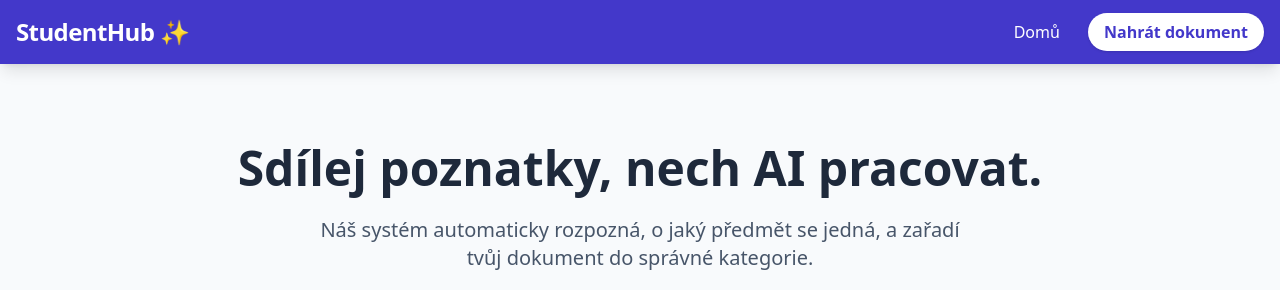
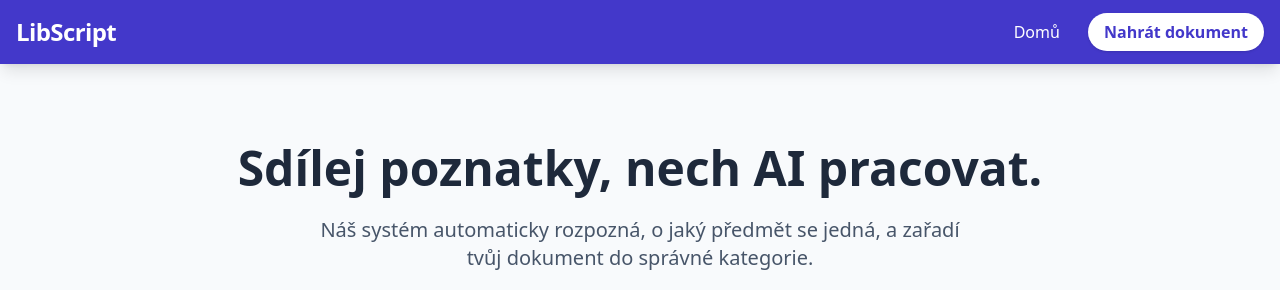
Before and after one commit to fildasanc-lab/test1, a plain HTML site: page index.html in a window 1280 px wide. Shown: the top 290 px of the page. Drawn offline with nearby package versions, Linux system fonts and the light colour scheme.

Commit message:
Update index.html

```diff
--- a/index.html
+++ b/index.html
@@ -3,13 +3,13 @@
 <head>
     <meta charset="UTF-8">
     <meta name="viewport" content="width=device-width, initial-scale=1.0">
-    <title>StudentHub | Domů</title>
+    <title>LibScript | Domů</title>
     <script src="https://cdn.tailwindcss.com"></script>
 </head>
 <body class="bg-slate-50">
     <nav class="bg-indigo-700 p-4 text-white shadow-lg">
         <div class="container mx-auto flex justify-between items-center">
-            <h1 class="text-2xl font-bold tracking-tight">StudentHub ✨</h1>
+            <h1 class="text-2xl font-bold tracking-tight">LibScript</h1>
             <div class="space-x-6">
                 <a href="index.html" class="hover:underline">Domů</a>
                 <a href="upload.html" class="font-semibold bg-white text-indigo-700 px-4 py-2 rounded-full shadow hover:bg-indigo-50 transition">Nahrát dokument</a>
@@ -23,4 +23,5 @@
         <img src="https://illustrations.popsy.co/gray/education.svg" alt="Education" class="w-64 mx-auto mb-10">
     </main>
 </body>
+
 </html>
```
